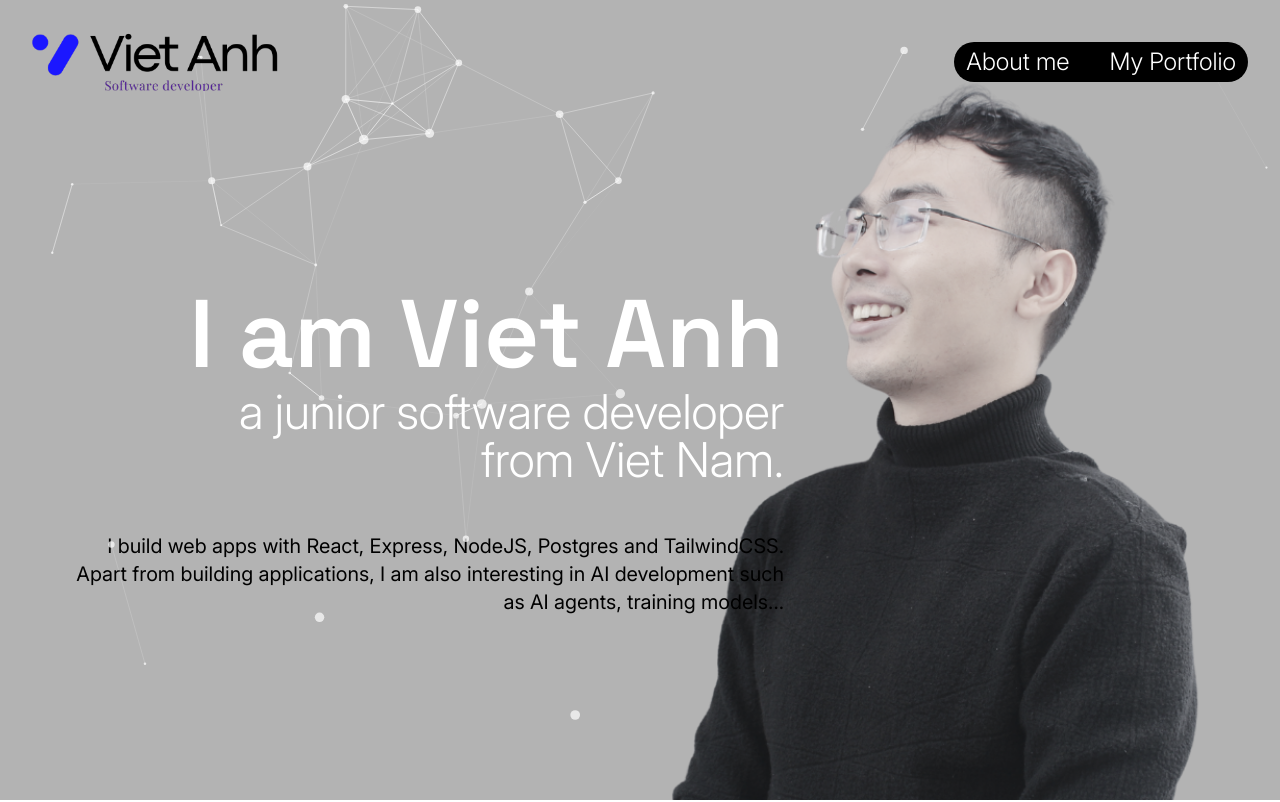
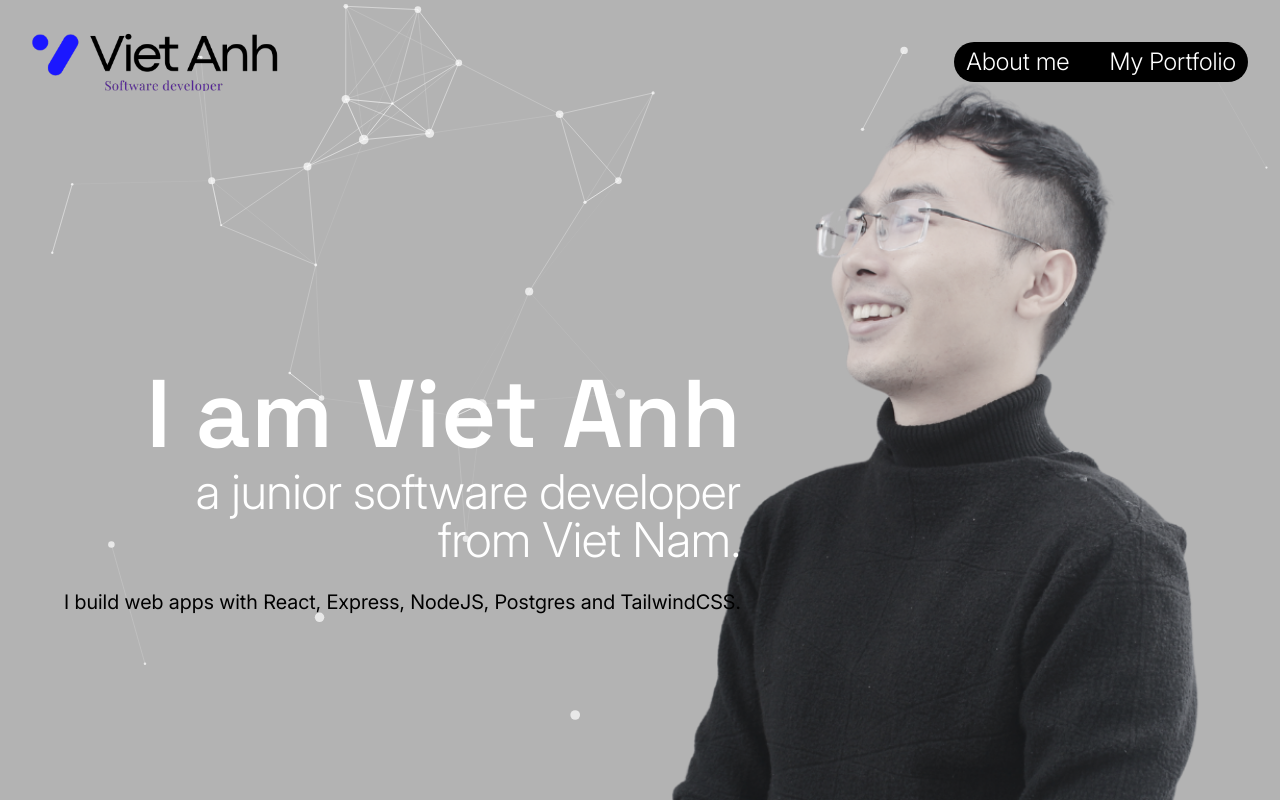
Before and after one commit to VietAnhPhan/my-portfolio, a React (Vite) app: page / in a window 1280 px wide. Shown: the top 802 px of the page. Built offline with nearby package versions, Linux system fonts and the light colour scheme; some icons are missing.

Commit message:
Add wrap list of tags, resize Particles background, update homeData

```diff
--- a/src/Hero.module.css
+++ b/src/Hero.module.css
@@ -5,6 +5,7 @@
   background-position-x: center;
   background-color: #b3b3b3;
   min-height: 500px;
+  position: relative;
   @media (width >=64rem) {
     min-height: 100vh;
   }
--- a/src/components/Banner/Banner.jsx
+++ b/src/components/Banner/Banner.jsx
@@ -7,7 +7,6 @@ import ListTag from "../ListTag";
 function Banner(props) {
   return (
     <>
-      <Particle />
       <div
         className={`${styles.banner} ${
           props.height == 80 ? styles.banner80Height : styles.banner100Height
@@ -17,6 +16,7 @@ function Banner(props) {
             : styles.aboutMeBg
         } ${props.isFixed && styles.fixedBannerImage}`}
       >
+        <Particle />
         {props.gradient && props.height == 100 && (
           <div className={styles.gradient}></div>
         )}
@@ -49,7 +49,7 @@ function Banner(props) {
           {props.description && <p className="pt-5">{props.description}</p>}
 
           {props.list && (
-            <ul className="lg:flex justify-center gap-x-10 pt-5">
+            <ul className="lg:flex flex flex-wrap justify-center gap-x-10 pt-5">
               {props.list.map((responsibility, i) => (
                 <li key={i} className="flex items-center gap-x-1">
                   <CheckCircleOutlineOutlinedIcon /> {responsibility}
--- a/src/components/Banner/Banner.module.css
+++ b/src/components/Banner/Banner.module.css
@@ -35,7 +35,7 @@
   position: absolute;
   width: 100%;
   min-width: 320px;
-  height: 100vh;
+  height: 100%;
   background-image: linear-gradient(
     180deg,
     rgba(250, 183, 129, 0) 0,
@@ -48,7 +48,7 @@
   position: absolute;
   width: 100%;
   min-width: 320px;
-  height: 80vh;
+  height: 100%;
   background-image: linear-gradient(
     rgba(34, 34, 34, 0.2) 0,
     rgba(34, 34, 34, 0.6) 100%
--- a/src/components/Home/Home.jsx
+++ b/src/components/Home/Home.jsx
@@ -10,8 +10,9 @@ function Home(props) {
 
   return (
     <>
-     <Particle />
+
       <div className={`${styles.background} flex items-end`}>
+        <Particle />
         <div className="container mx-auto lg:py-20">
           <div className="md:grid md:grid-cols-3 gap-x-20 ">
             <title>{`${props.sitename}`}</title>
@@ -27,8 +28,8 @@ function Home(props) {
                   {homeData.intro.title3}
                 </p>
 
-                <p className="lg:text-xl lg:mt-12">{homeData.intro.body}</p>
-                <div className="lg:mt-12 flex justify-end gap-x-3">
+                <p className="lg:text-xl lg:mt-6">{homeData.intro.body}</p>
+                <div className="lg:mt-12 flex justify-end gap-x-3 text-white">
                   <a href="https://www.linkedin.com/in/anhphanweb/">
                     <LinkedInIcon fontSize="large"></LinkedInIcon>
                   </a>
--- a/src/components/ListTag.jsx
+++ b/src/components/ListTag.jsx
@@ -2,7 +2,7 @@ function ListTag(props) {
   return (
     <>
       {props.tags && (
-        <ul className="flex justify-center gap-x-10 mt-5">
+        <ul className="flex flex-wrap justify-center gap-x-10 mt-5">
           {props.tags.map((tag, i) => (
             <li key={i} className="bg-blue-700 text-white py-1 px-4 rounded-full">
               {tag.name}
@@ -12,7 +12,7 @@ function ListTag(props) {
       )}
 
       {props.accesses && (
-        <ul className="flex justify-center gap-x-10 mt-5">
+        <ul className="flex flex-wrap gap-y-5 justify-center gap-x-10 mt-5">
           {props.accesses.url && (
             <li className="">
               <a
--- a/src/components/Particles.jsx
+++ b/src/components/Particles.jsx
@@ -24,6 +24,10 @@ function Particle() {
       //     value: "#0d47a1",
       //   },
       // },
+      fullScreen: {
+        enable: false, // enabling this will make the canvas fill the entire screen, it's enabled by default
+        zIndex: -1, // this is the z-index value used when the fullScreen is enabled, it's 0 by default
+      },
       fpsLimit: 120,
       interactivity: {
         events: {
@@ -95,7 +99,7 @@ function Particle() {
           id="tsparticles"
           particlesLoaded={particlesLoaded}
           options={options}
-          className="z-50 relative"
+          className="absolute w-full h-full"
         />
       )}
     </>
--- a/src/data/homeData.js
+++ b/src/data/homeData.js
@@ -3,7 +3,7 @@ const homeData = {
     title1: "I am Viet Anh",
     title2: "a junior software developer",
     title3: "from Viet Nam.",
-    body: "I build web apps with React, Express, NodeJS, Postgres and TailwindCSS. Apart from building applications, I am also interesting in AI development such as AI agents, training models...",
+    body: "I build web apps with React, Express, NodeJS, Postgres and TailwindCSS.",
   },
   projects: [
     {
```
